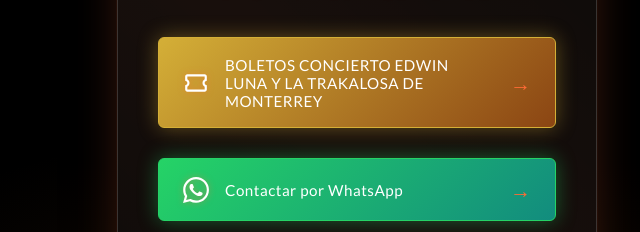
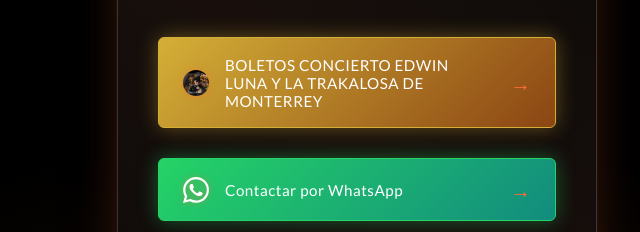
Before and after one commit to mascarasdanzantes-droid/mascarasdanzantes, a plain HTML site: page index.html in a window 1280 px wide. Shown: the part 368-600 px from the top of the page, 283-923 px from the left. Drawn offline with Linux system fonts and the light colour scheme.

Commit message:
Update index.html

```diff
--- a/index.html
+++ b/index.html
@@ -274,6 +274,13 @@
             filter: drop-shadow(0 0 3px rgba(255, 107, 53, 0.5));
         }
 
+.link-icon img {
+    width: 100%;
+    height: 100%;
+    object-fit: cover;
+    border-radius: 50%;
+}
+
         .link-text {
             flex: 1;
             font-size: 0.95rem;
@@ -543,10 +550,8 @@
                                 <a href="javascript:void(0)" class="link-item ticket-link" onclick="toggleTickets(event)">
                     <div class="link-content">
                         <div class="link-icon">
-                            <svg viewBox="0 0 24 24" class="icon-svg">
-                                <path d="M22 10V6c0-1.1-.9-2-2-2H4c-1.1 0-2 .9-2 2v4c1.1 0 2 .9 2 2s-.9 2-2 2v4c0 1.1.9 2 2 2h16c1.1 0 2-.9 2-2v-4c-1.1 0-2-.9-2-2s.9-2 2-2zm-2-1.46c-1.19.69-2 1.99-2 3.46s.81 2.77 2 3.46V18H4v-2.54c1.19-.69 2-1.99 2-3.46 0-1.48-.8-2.77-1.99-3.46L4 6h16v2.54z"/>
-                            </svg>
-                        </div>
+    <img src="edwin-luna.jpg" alt="Edwin Luna y La Trakalosa de Monterrey">
+</div>
                         <span class="link-text">BOLETOS CONCIERTO EDWIN LUNA Y LA TRAKALOSA DE MONTERREY</span>
                         <span class="link-arrow">→</span>
                     </div>
@@ -555,10 +560,8 @@
                 <div class="ticket-panel-header">
                     <div class="ticket-panel-titlewrap">
                         <div class="ticket-artist-photo">
-                            <svg viewBox="0 0 24 24" class="icon-svg">
-                                <path d="M12 14a3 3 0 003-3V5a3 3 0 00-6 0v6a3 3 0 003 3zm5-3a5 5 0 01-10 0H5a7 7 0 006 6.92V21h2v-3.08A7 7 0 0019 11h-2z"/>
-                            </svg>
-                        </div>
+    <img src="edwin-luna.jpg" alt="Edwin Luna y La Trakalosa de Monterrey">
+</div>
                         <div class="ticket-panel-titles">
                             <span class="ticket-panel-title">Boletos</span>
                             <span class="ticket-panel-subtitle">Edwin Luna y La Trakalosa de Monterrey</span>
```
